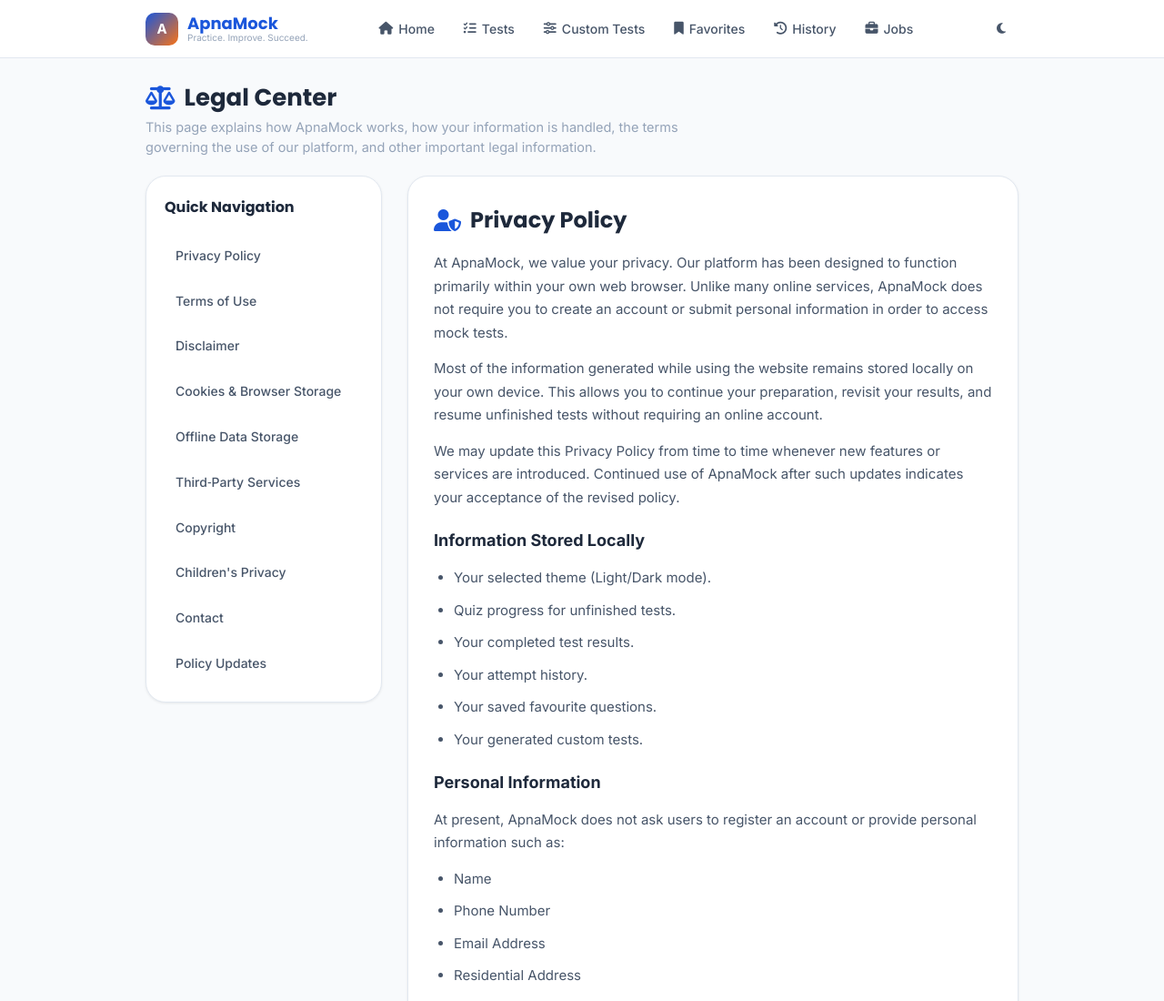
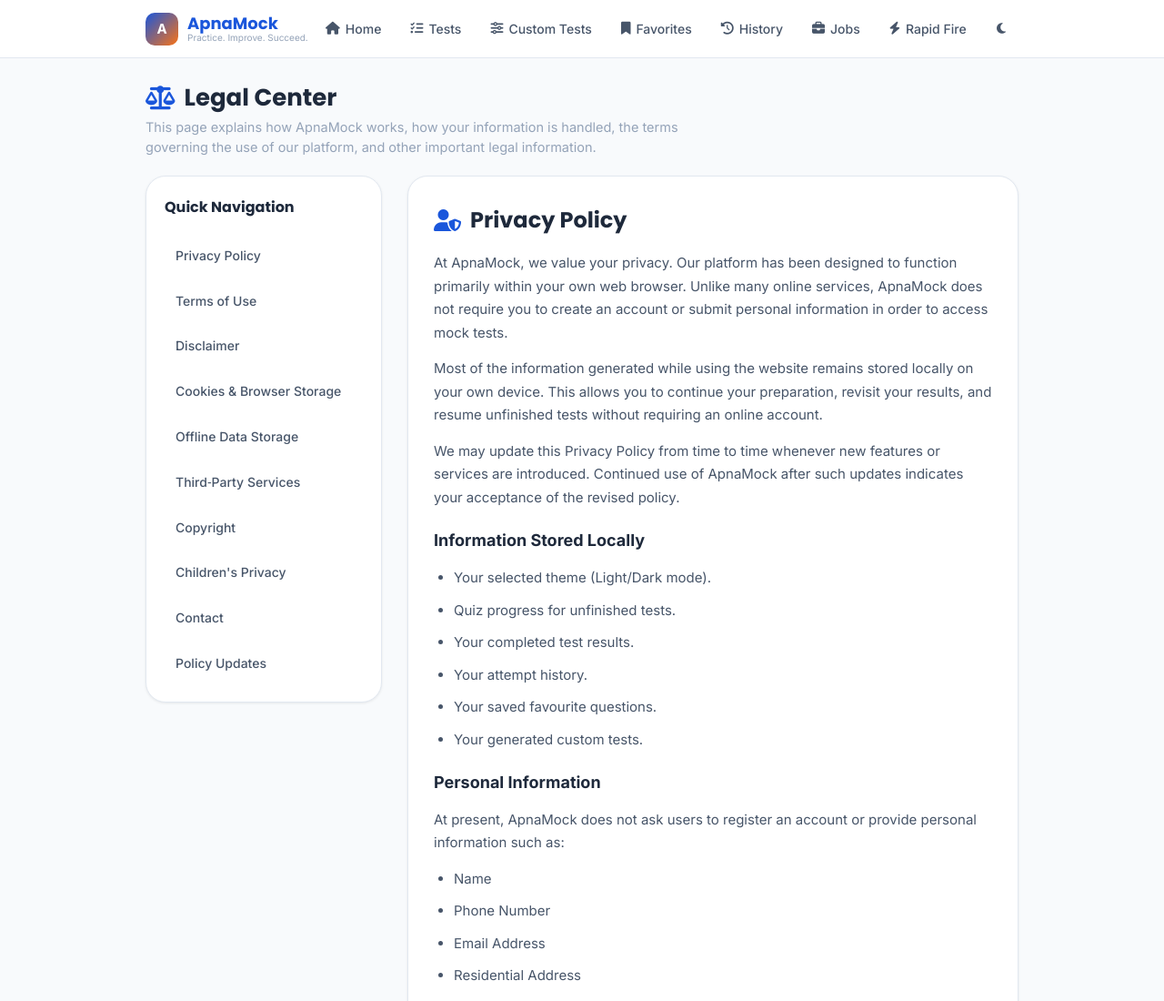
Before and after one commit to a700477k1/apnamock-web, a plain HTML site: page legal.html in a window 1280 px wide. Shown: the top 1100 px of the page at 91% size. Drawn offline with Linux system fonts and the light colour scheme.

Commit message:
Update legal.html

```diff
--- a/legal.html
+++ b/legal.html
@@ -747,6 +747,8 @@
 <span>Jobs</span>
 </a>
 
+<a href="/rapid-fire.html" class="nav-link"><i class="fa-solid fa-bolt"></i><span>Rapid Fire</span></a>
+
 </nav>
 
 <div class="header-actions">
```
